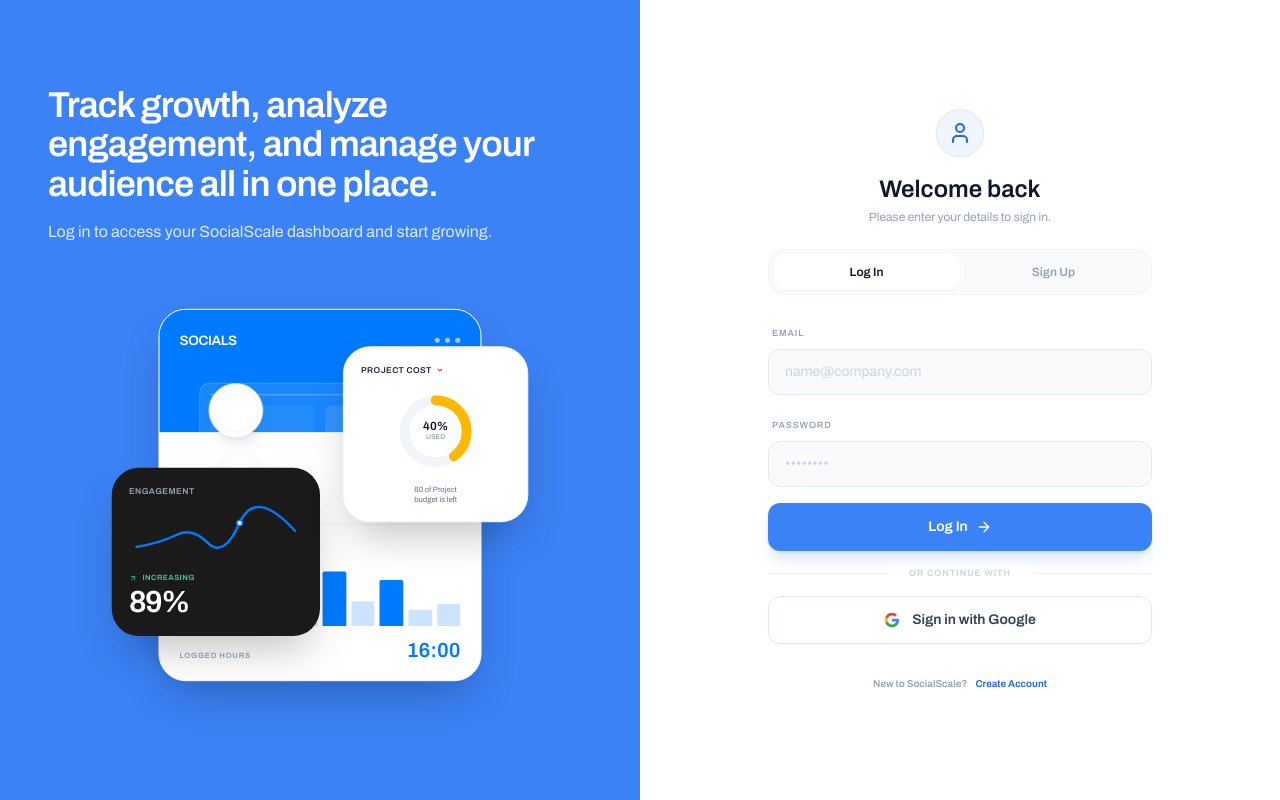
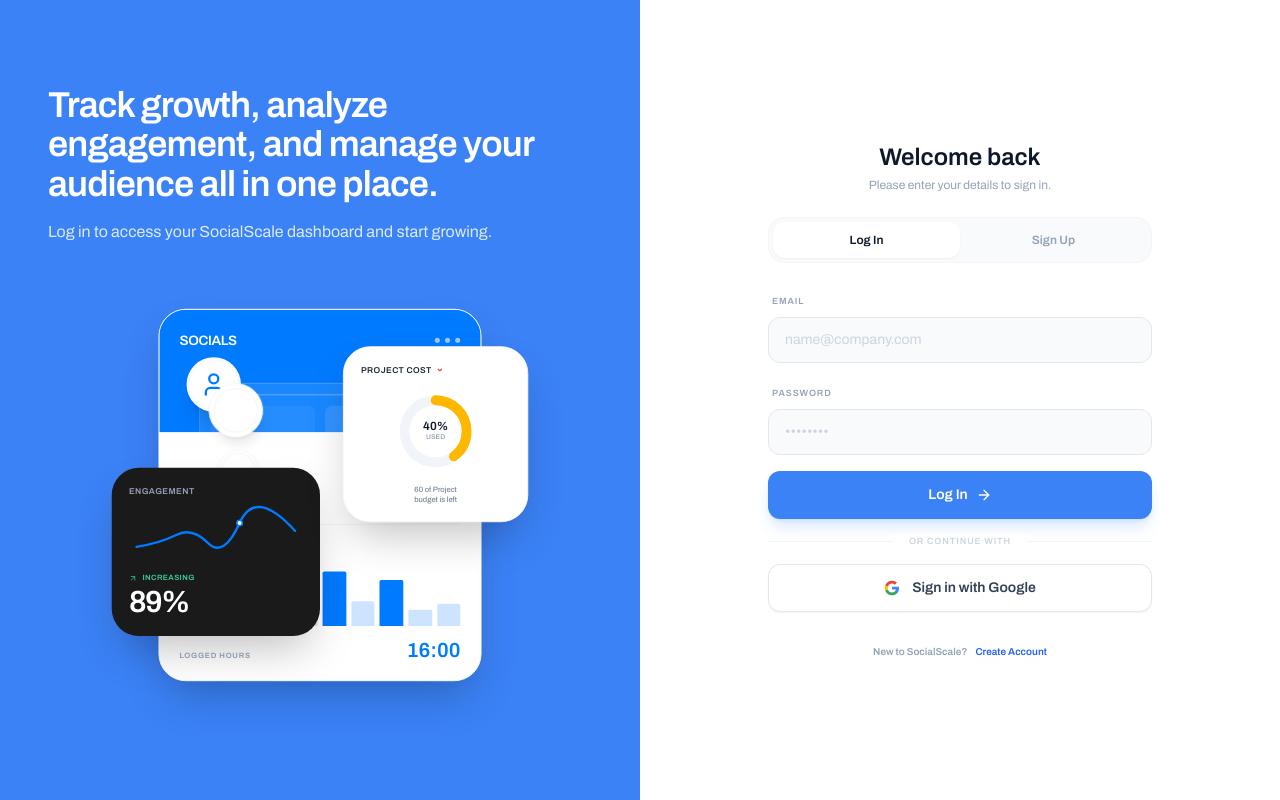
Before and after one commit to konthamsohith/socialscaleagency, a React (Vite) app: page /login in a window 1280 px wide. Built offline with nearby package versions, Linux system fonts and the light colour scheme; no server answers; grey boxes are pictures that could not be loaded.

Commit message:
feat: add person icon avatar to socials section in login illustration

```diff
--- a/src/pages/Login.tsx
+++ b/src/pages/Login.tsx
@@ -159,6 +159,17 @@
                                                 {[1, 2, 3].map(i => <div key={i} className="w-1.5 h-1.5 rounded-full bg-white" />)}
                                             </div>
                                         </div>
+
+                                        {/* Person Icon Avatar */}
+                                        <motion.div
+                                            initial={{ opacity: 0, scale: 0.8 }}
+                                            animate={{ opacity: 1, scale: 1 }}
+                                            transition={{ delay: 1.2 }}
+                                            className="absolute left-8 bottom-6 w-16 h-16 bg-white rounded-full shadow-xl flex items-center justify-center z-20 border-4 border-slate-50"
+                                        >
+                                            <User className="w-8 h-8 text-[#007AFF]" />
+                                        </motion.div>
+
                                         <div className="absolute top-[60%] left-1/2 -translate-x-1/2 w-[75%] h-32 bg-white/10 rounded-xl border border-white/20 p-3">
                                             <div className="w-full h-[2px] bg-white/20 mb-3" />
                                             <div className="grid grid-cols-2 gap-3">
@@ -290,9 +301,6 @@
                             animate={{ opacity: 1, y: 0 }}
                             className="text-center mb-6"
                         >
-                            <div className="inline-flex items-center justify-center w-12 h-12 rounded-full bg-blue-50 border border-blue-100 mb-4 shadow-sm">
-                                <User className="w-6 h-6 text-blue-600" />
-                            </div>
                             <h2 className="text-2xl font-black text-slate-900 mb-1">
                                 {mode === 'login' ? 'Welcome back' : 'Create account'}
                             </h2>
```
